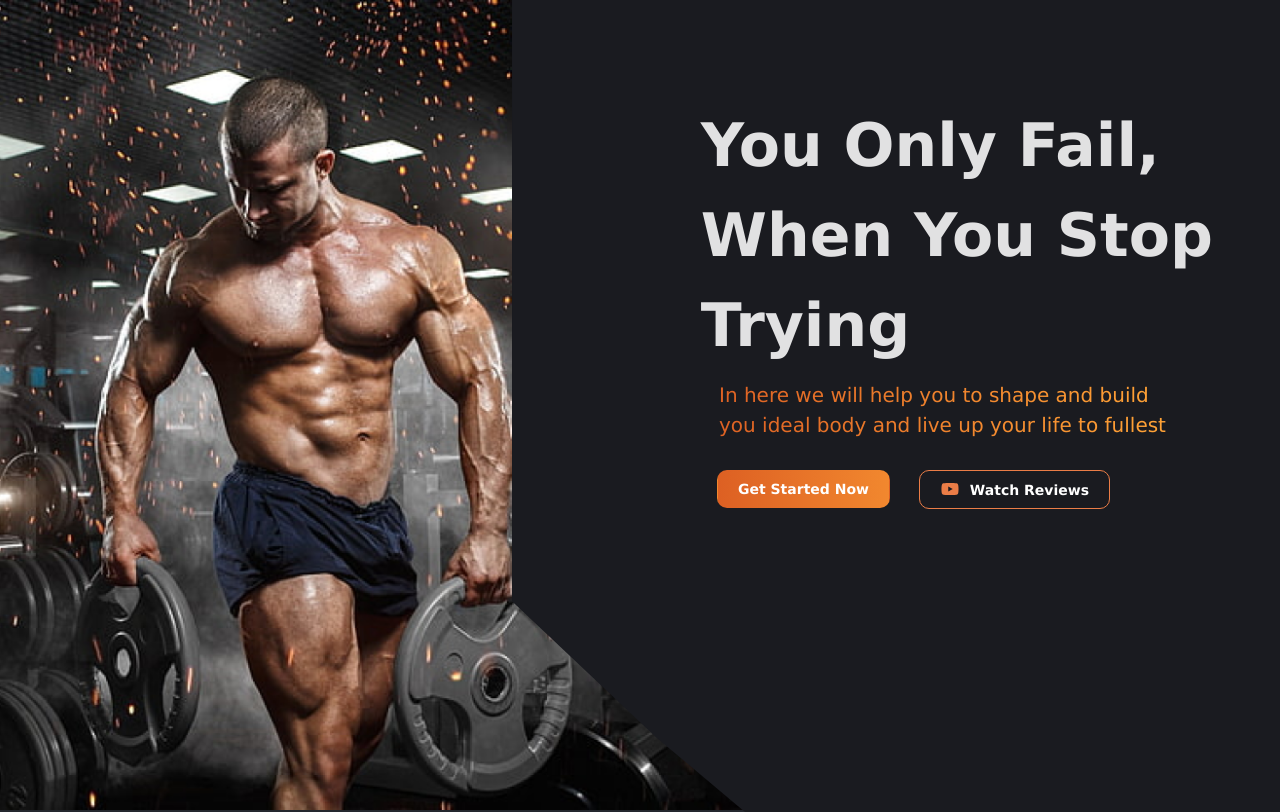
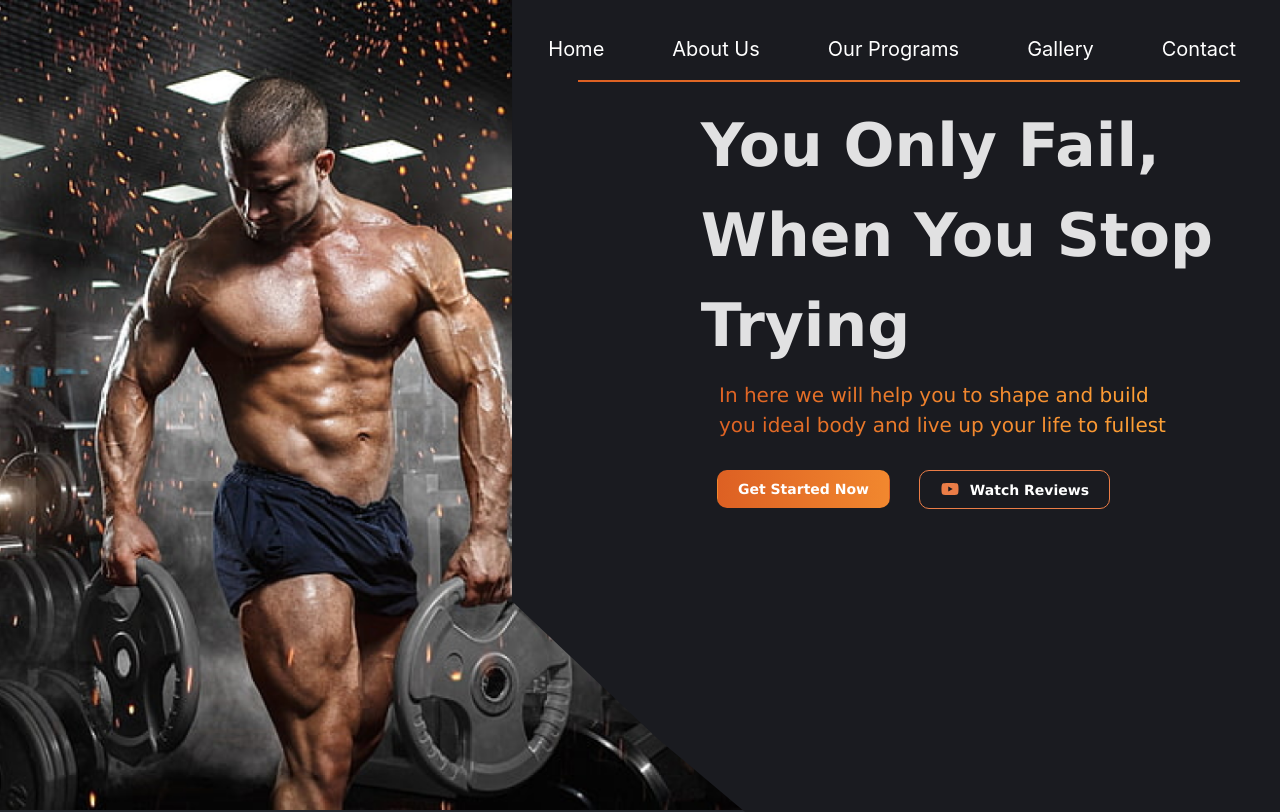
Before and after one commit to aayushsoni19/Feel-Fitness-Gym, a React (Vite) app: page / in a window 1280 px wide. Shown: the top 812 px of the page. Built offline with nearby package versions, Linux system fonts and the light colour scheme.

Commit message:
Added navbar

```diff
--- a/package.json
+++ b/package.json
@@ -15,8 +15,9 @@
     "@fortawesome/react-fontawesome": "^0.2.0",
     "react": "^18.2.0",
     "react-dom": "^18.2.0",
-    "react-icons": "^4.9.0",
-    "react-router-dom": "^6.11.2"
+    "react-icons": "^4.10.1",
+    "react-router-dom": "^6.11.2",
+    "react-router-hash-link": "^2.4.3"
   },
   "devDependencies": {
     "@types/react": "^18.0.37",
--- a/src/components/navbar/navbar.css
+++ b/src/components/navbar/navbar.css
@@ -1,37 +1,98 @@
- .navItem {
+.navItem {
+  display: none;
+}
+
+.mobile-navItem {
+  display: flex;
+  flex-direction: column;
+  align-items: center;
+  justify-content: center;
+  background-color: white;
+  position: relative;
+  bottom: 500px;
+  z-index: 1;
+}
+
+.mobile-navItem a {
+  font-size: 20px;
+  color: #31343B;
+  padding: 10px;
+  text-decoration: none;
+  position: relative;
+  transition: 0.3s;
+}
+
+.hamburger-menu {
+  position: absolute;
+  top: 25px;
+  right: 25px;
+}
+
+.hamburger {
+  height: 35px;
+  width: 35px;
+  color: white;
+}
+
+@media only screen and (min-width: 992px) {
+  .hamburger-menu {
+    display: none;
+  }
+
+  .navItem {
     width: 100%;
     display: flex;
-    justify-content: center;
+    flex-direction: row;
+    justify-content: end;
     align-items: center;
-  }
-
-  .navItem .active ::after {
-    color: #f9ab25;
-    content: "";
     position: absolute;
-    background-color: #f9ab25;
-    height: 3px;
-    left: 0;
-    bottom: -10px;
-    width: 0;
-    transition: 0.3s;
-    width: 100%;
+    z-index: 1;
+    right: 10px;
   }
 
   .navItem a {
+    font-size: 20px;
     color: white;
     padding: 10px;
     text-decoration: none;
     position: relative;
-    margin: 2rem;
+    margin: 1.5rem;
     transition: 0.3s;
   }
 
-  .navItem a::after {
-
+  .nav-line {
+    width: 660px;
+    height: 0px;
+    border: 1.5px solid;
+    border-image-source: linear-gradient(90deg, #DD6023 0%, #FFA236 152.5%);
+    border-image-slice: 1;
+    position: relative;
+    top: 80px;
+    left: 578px;
+    z-index: 1;
   }
 
+  .navItem a:hover {
+    cursor: pointer;
+    background-color: #DD6023;
+    color: #31343B;
+    border-radius: 10%;
+  }
+}
 
-  .navItem a:hover {
-    transform: scale(1.2);
+@media only screen and (min-width: 1850px) {
+  .navItem {
+    right: 100px;
   }
+
+  .navItem a {
+    font-size: 24px;
+    margin: 2rem;
+  }
+
+  .nav-line {
+    width: 850px;
+    top: 120px;
+    left: 620px;
+  }
+}
--- a/src/components/navbar/navbar.jsx
+++ b/src/components/navbar/navbar.jsx
@@ -1,28 +1,39 @@
-import React from 'react'
-import { NavLink } from 'react-router-dom'
+import React, { useState } from 'react'
 import "./Navbar.css";
-import AboutUs from '../../container/AboutUs/AboutUs';
+import { GiHamburgerMenu } from "react-icons/gi"
+import { HashLink as NavLink } from 'react-router-hash-link';
 
 const Navbar = () => {
+    const [hamburger, setHamburger] = useState(false);
+
     return (
-
-        <div className="navItem">
-            <NavLink exact activeClassName="active" className="homepage" >Home</NavLink>
-            <NavLink exact activeClassName='active' to={"#aboutus"}>
+        <>
+            <div className={ hamburger ? "mobile-navItem navItem" : "navItem"}>
+                <NavLink to="#landingpage">
+                    Home
+                </NavLink>
+                <NavLink to="#aboutus">
                     About Us
                 </NavLink>
-            <NavLink exact activeClassName='active' >
-                Our Programmes
+                <NavLink to="#ourprograms">
+                    Our Programs
                 </NavLink>
-            <NavLink exact activeClassName='active'>
+                <NavLink to="#gallery">
                     Gallery
                 </NavLink>
-            <NavLink exact activeClassName='active' >
+                <NavLink to="#contactus">
                     Contact
                 </NavLink>
-
             </div>
 
+            <div className="nav-line"></div>
+
+            <div className="hamburger-menu">
+                <a href="" onClick={() => setHamburger(!hamburger)}>
+                    <GiHamburgerMenu className="hamburger"/>
+                </a>
+            </div>
+        </>
     )
 }
 
--- a/src/container/LandingPage/LandingPage.jsx
+++ b/src/container/LandingPage/LandingPage.jsx
@@ -10,13 +10,14 @@ const LandingPage = () => {
     return (
         <>
             <div id="landingpage">
-
                 <img className="mobile" src="src/assets/bg-home-mobile.jpeg" alt="Background Image" />
 
                 <img className="desktop" src="src/assets/bg-home.png" alt="Background Image" />
 
                 <img src="src/assets/canvas.svg" alt="Text Background" className="sm-hero" />
-                {/* <Navbar className="navbar" /> */}
+
+                <Navbar />
+
                 <div className="lp-header">You Only Fail, When You Stop Trying</div>
                 <div className="lp-header-desc">In here we will help you to shape and build you ideal body and live up your life to fullest </div>
 
```
Also changed, not shown: 1 other file (tests, documents, lock files or other folders). Lines whose indentation alone changed are shown as unchanged.
